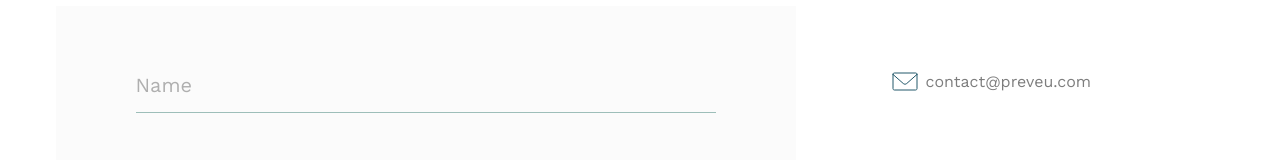
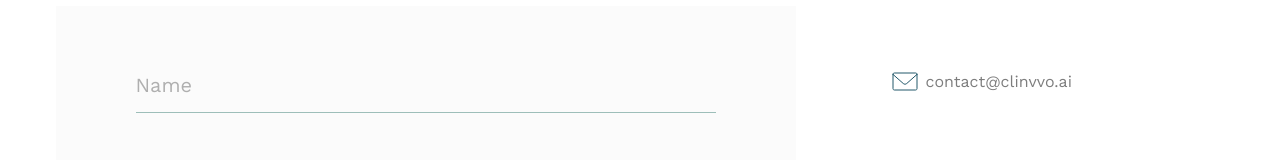
Before and after one commit to gursimran-prevhealth/website, a React (Vite) app: page /contact-us in a window 1280 px wide. Shown: the part 313-473 px from the top of the page. Built offline with nearby package versions, Linux system fonts and the light colour scheme.

Commit message:
feat: email update

```diff
--- a/src/pages/ContactUs.tsx
+++ b/src/pages/ContactUs.tsx
@@ -99,7 +99,7 @@ function ContactUs() {
                         <div className="w-full flex items-center gap-2">
                             <img src={email} alt="Email" />
                             <span className="text-[#7D7D7D] font-[Work_Sans] text-[16px] font-normal leading-[146%]">
-                                contact@preveu.com
+                                contact@clinvvo.ai
                             </span>
                         </div>
                     </div>
```
